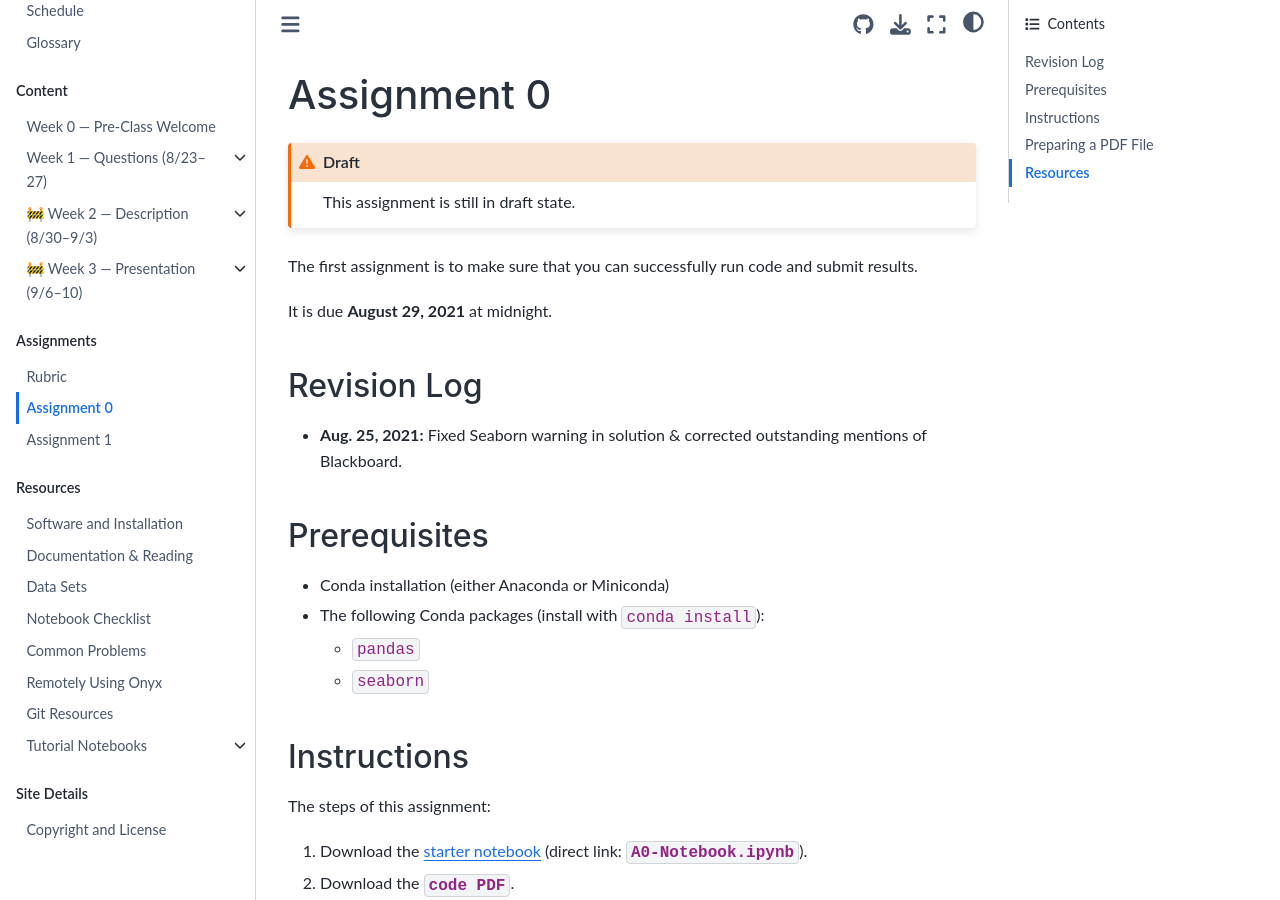
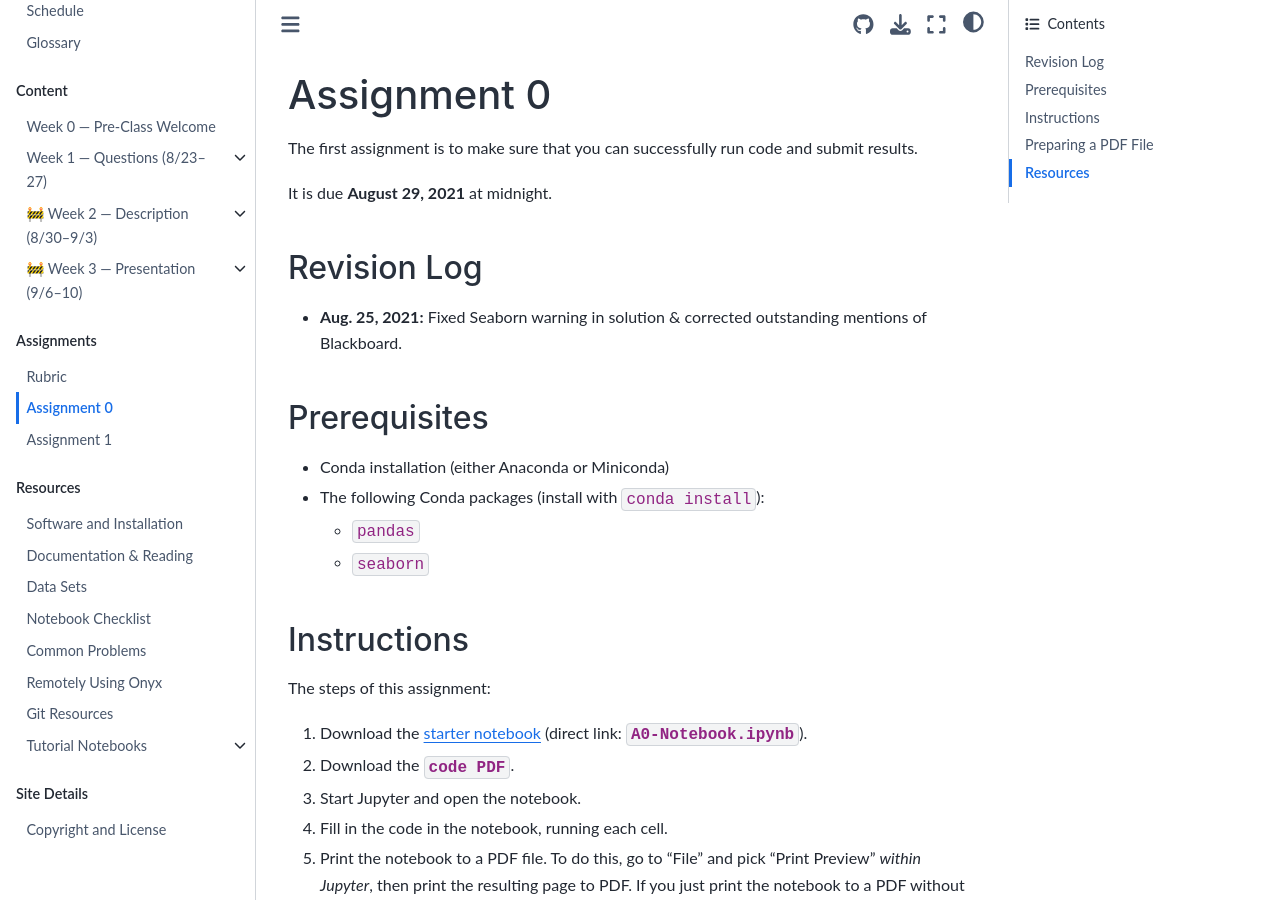
Before and after one commit to mdekstrand/cs533-web, a Jupyter Book: the page built from assignments/A0/index.md, in a window 1280 px wide and 900 px high. Built offline with Jupyter Book 1.0.4 settings and Sphinx 7.4.7 and the Sphinx Book theme 1.1.4, drawn with Linux system fonts in a browser that asks for light colours; pages that are not in the unit, such as notebooks, are missing from menus; a style sheet for code colours, icons or effects is not loaded.

Commit message:
remove draft notice

````diff
--- a/assignments/A0/index.md
+++ b/assignments/A0/index.md
@@ -1,10 +1,4 @@
 # Assignment 0
-
-```{admonition} Draft
-:class: warning
-
-This assignment is still in draft state.
-```
 
 The first assignment is to make sure that you can successfully run code and submit results.
 
````
